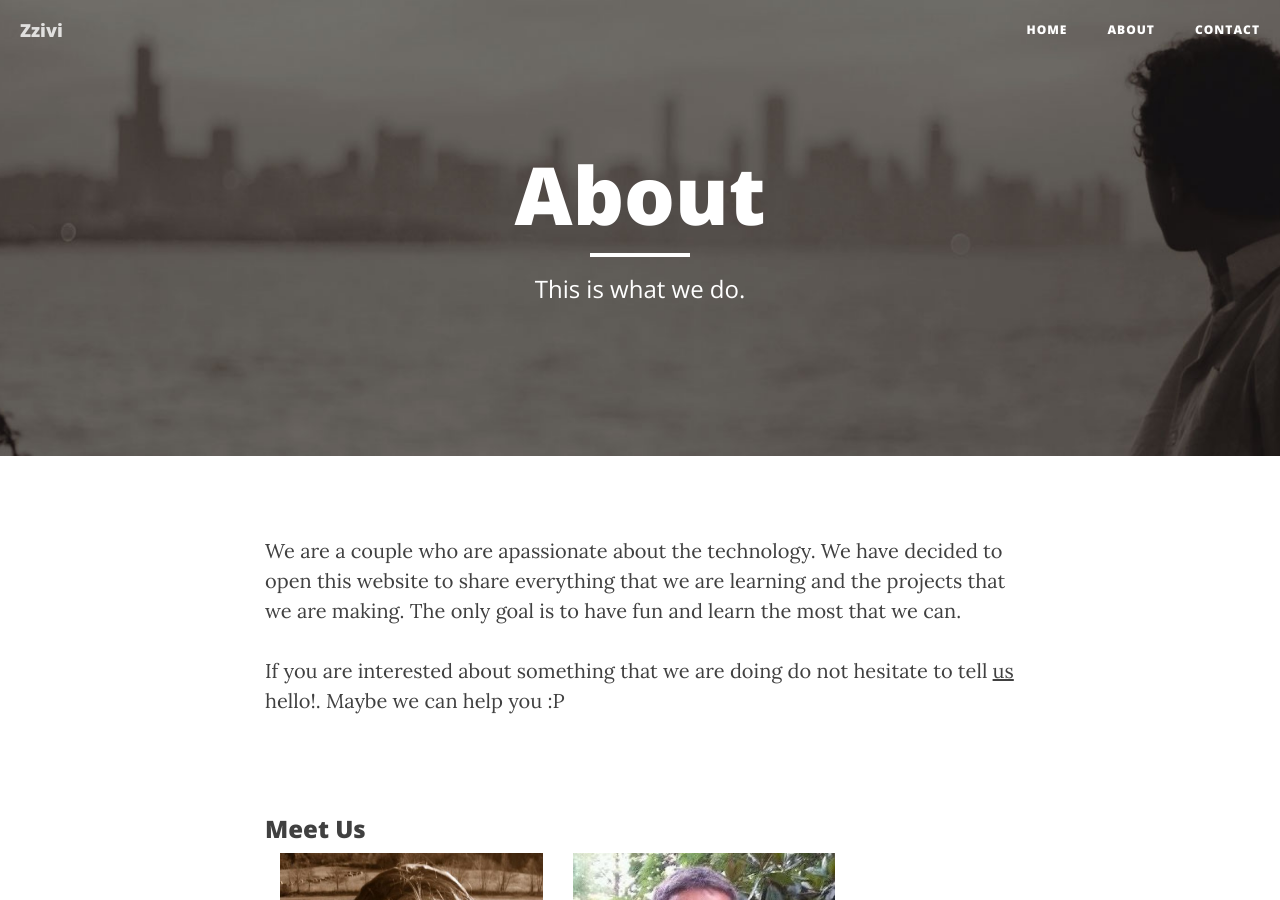
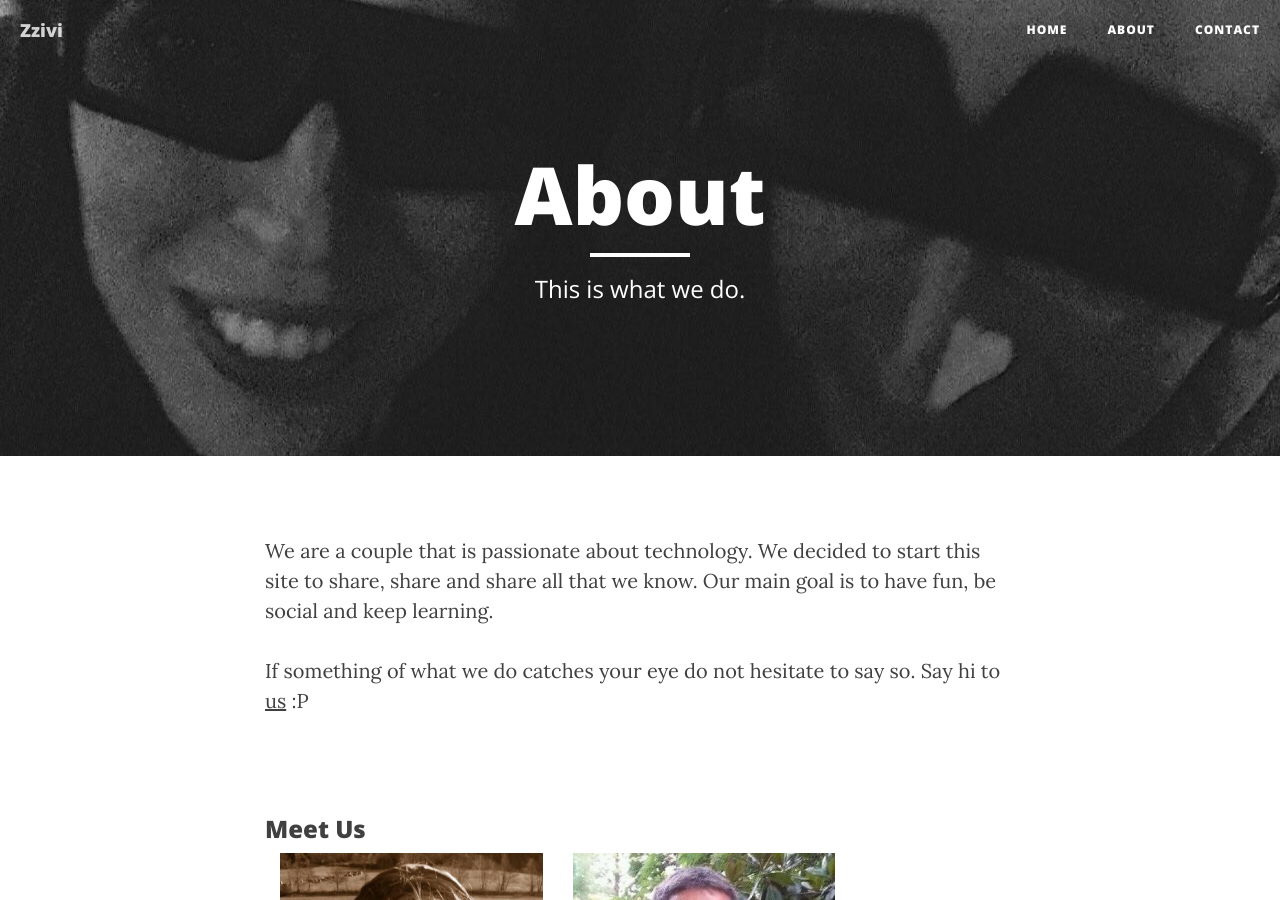
Before and after one commit to Zzivi/zzivi.github.io, a Jekyll site: the page built from about.html, in a window 1280 px wide and 900 px high. Built offline with Jekyll 4.4.1, drawn with Linux system fonts in a browser that asks for light colours; nearby versions of some CDN libraries.

Commit message:
change image and text on about page.

```diff
--- a/about.html
+++ b/about.html
@@ -5,10 +5,10 @@ description: "This is what we do."
 header-img: "img/about-bg.jpg"
 ---
 
-<p> We are a couple who are apassionate about the technology. We have decided to open this website to share everything that we are learning and the projects that we are making. The only goal is to have fun and learn the most that we can.</p>
+<p> We are a couple that is passionate about technology. We decided to start this site to share, share and share all that we know. Our main goal is to have fun, be social and keep learning.</p>
 
 
-<p>If you are interested about something that we are doing do not hesitate to tell  <a href="/contact">us</a> hello!. Maybe we can help you :P</p>
+<p>If something of what we do catches your eye do not hesitate to say so. Say hi to <a href="/contact">us</a> :P</p>
 
 <div class="container mtb">
     <div class="row">
```
Also changed, not shown: img/about-bg-bkup.jpg (added), img/about-bg.jpg.
